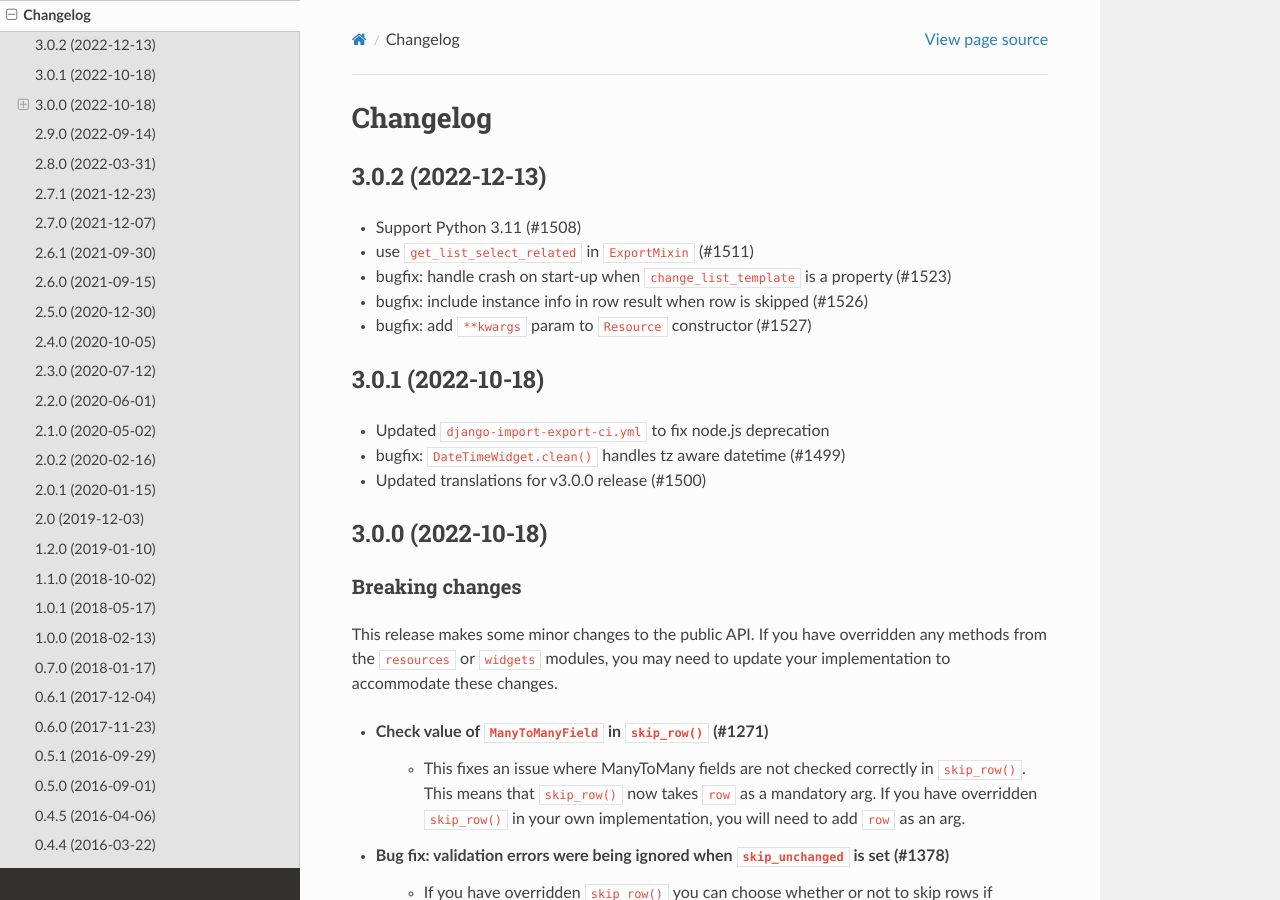
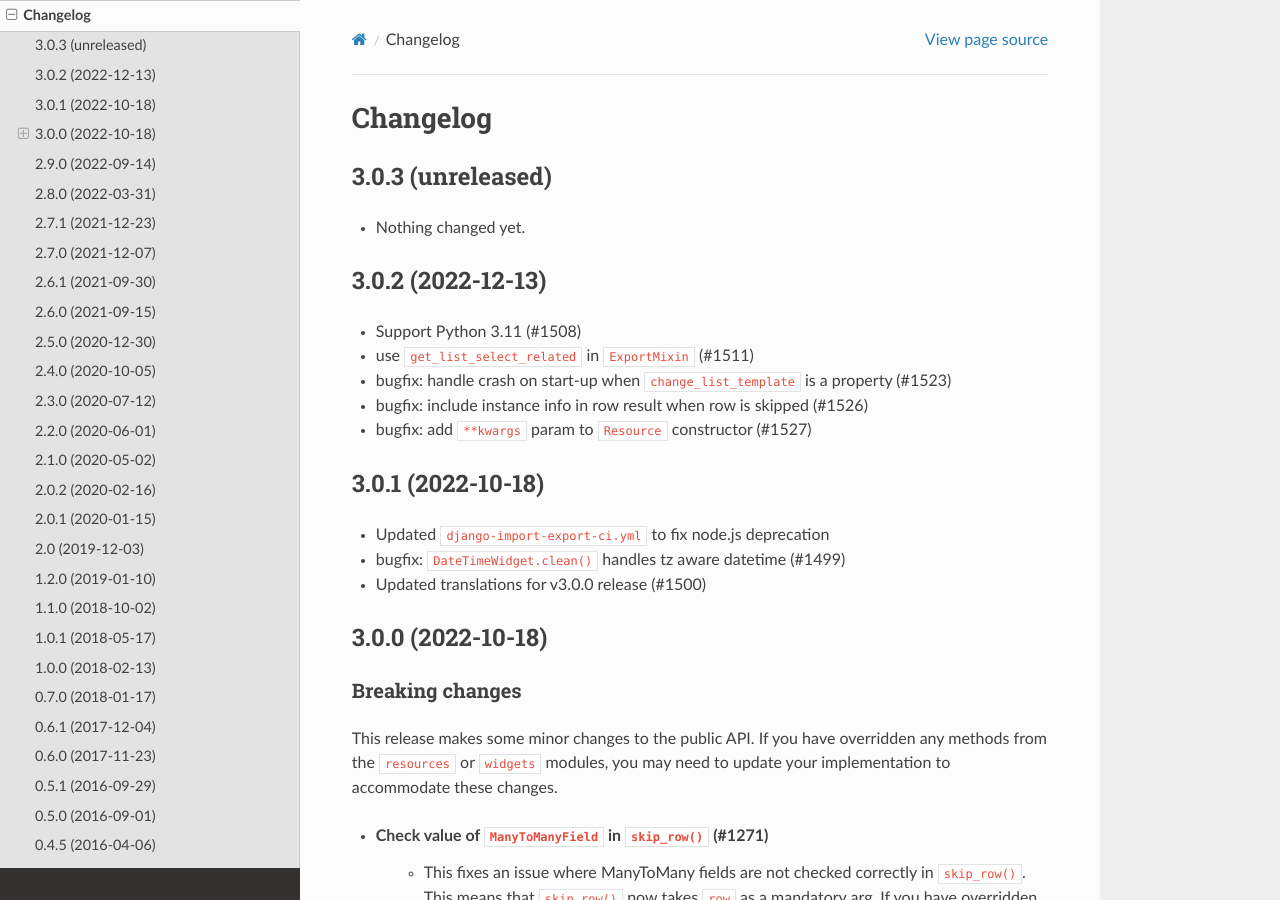
Before and after one commit to django-import-export/django-import-export, a Sphinx documentation site: the page built from docs/changelog.rst, in a window 1280 px wide and 900 px high. Built offline with Sphinx 7.4.7 and the Read the Docs theme 2.0.0, drawn with Linux system fonts in a browser that asks for light colours.

Commit message:
Back to development: 3.0.3

```diff
--- a/docs/changelog.rst
+++ b/docs/changelog.rst
@@ -1,5 +1,11 @@
 Changelog
 =========
+
+3.0.3 (unreleased)
+------------------
+
+- Nothing changed yet.
+
 
 3.0.2 (2022-12-13)
 ------------------
--- a/import_export/__init__.py
+++ b/import_export/__init__.py
@@ -1 +1 @@
-__version__ = '3.0.2'
+__version__ = '3.0.3.dev0'
```
